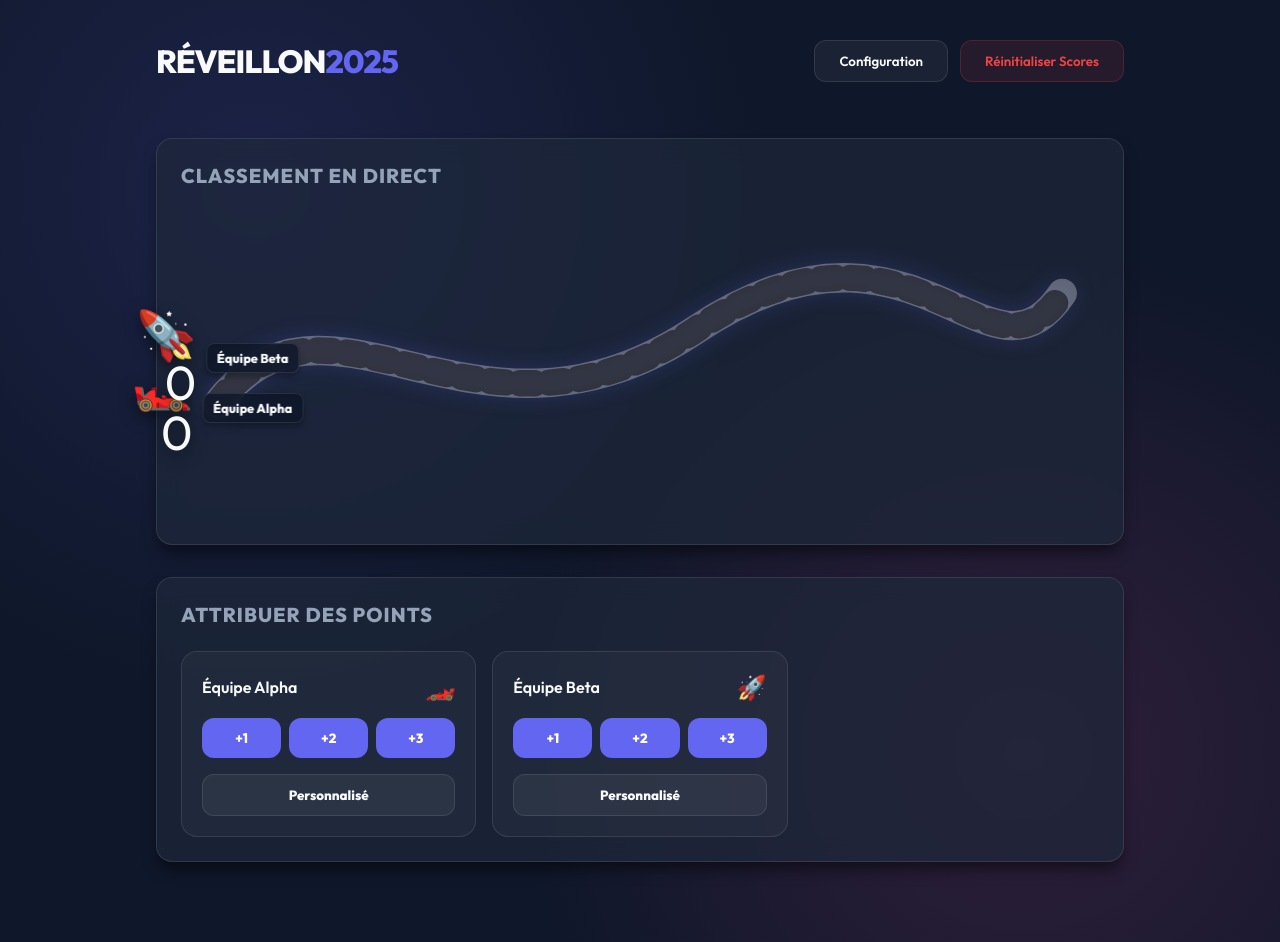
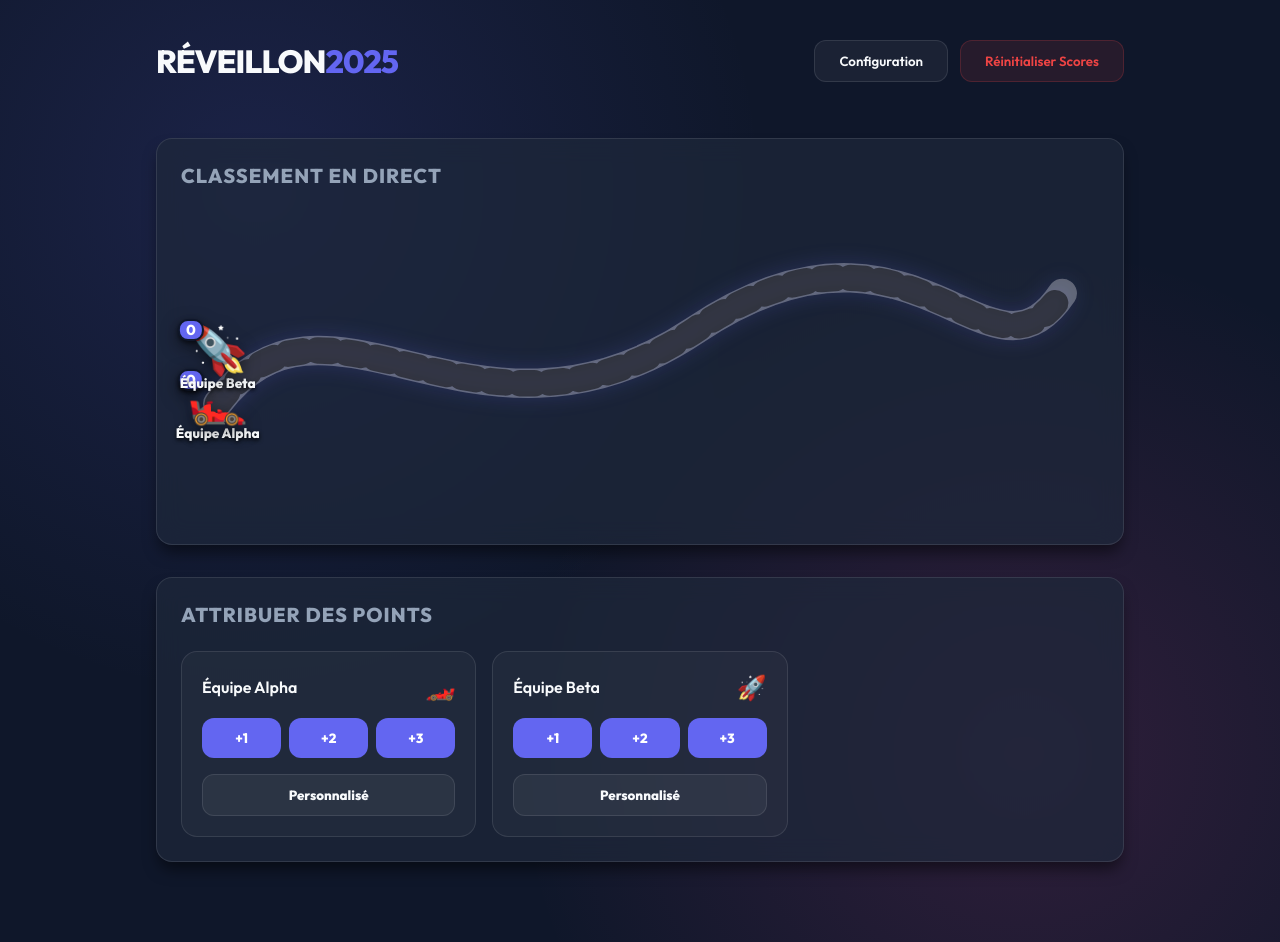
Before and after one commit to SoenF/soiree_jeu, a plain HTML site: page index.html in a window 1280 px wide. Drawn offline with Linux system fonts and the light colour scheme.

Commit message:
Optimize vehicle display final tweaks

```diff
--- a/style.css
+++ b/style.css
@@ -117,19 +117,14 @@ h2 {
 .vehicle-wrapper {
     position: absolute;
     transform: translate(-50%, -50%);
-    /* Center on the point */
     transition: left 0.8s cubic-bezier(0.34, 1.56, 0.64, 1), top 0.8s cubic-bezier(0.34, 1.56, 0.64, 1), margin 0.3s ease;
     z-index: 10;
     display: flex;
-    flex-direction: row;
-    /* Side by side to avoid hiding car below */
+    flex-direction: column;
     align-items: center;
     pointer-events: none;
-    /* Let clicks pass through if needed */
-    width: auto;
-    /* Allow auto width */
-    min-width: 150px;
-    /* Ensure space for label */
+    width: 100px;
+    /* Fixed width for centering */
 }
 
 .vehicle {
@@ -139,7 +134,8 @@ h2 {
     transition: transform 0.3s;
     user-select: none;
     cursor: grab;
-    flex-shrink: 0;
+    position: relative;
+    /* For badge positioning */
 }
 
 .vehicle:hover {
@@ -147,28 +143,31 @@ h2 {
     z-index: 100;
 }
 
+.vehicle-score-badge {
+    position: absolute;
+    top: -5px;
+    right: -10px;
+    background: var(--primary);
+    color: white;
+    font-size: 0.9rem;
+    font-weight: 800;
+    padding: 2px 6px;
+    border-radius: 10px;
+    border: 2px solid var(--bg-dark);
+    box-shadow: 0 2px 4px rgba(0, 0, 0, 0.5);
+    z-index: 20;
+}
+
 .vehicle-label {
-    margin-left: 10px;
-    /* Spacing from car */
-    margin-top: 0;
-    background: rgba(15, 23, 42, 0.85);
-    /* More opaque */
-    padding: 6px 10px;
-    border-radius: 8px;
-    border: 1px solid var(--border);
-    font-size: 0.8rem;
+    margin-top: 2px;
+    font-size: 0.85rem;
     font-weight: 700;
-    text-align: left;
+    text-align: center;
     color: var(--text-light);
     white-space: nowrap;
-    box-shadow: 0 4px 6px rgba(0, 0, 0, 0.3);
-    pointer-events: auto;
-    backdrop-filter: blur(4px);
-}
-
-.vehicle-score {
-    color: var(--primary);
-    font-size: 0.85rem;
+    text-shadow: 0 2px 4px rgba(0, 0, 0, 0.9);
+    /* No box background to prevent hiding others */
+    overflow: visible;
 }
 
 /* Removing old linear track styles */
```
